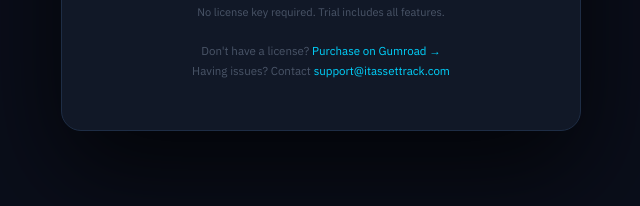
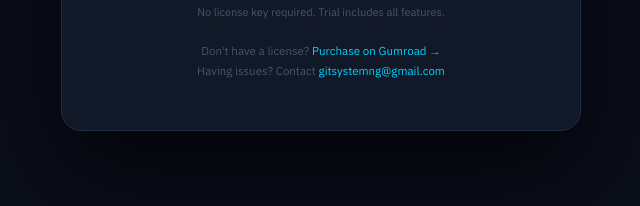
Before and after one commit to donaldDaboiku/itasset, a plain HTML site: page index.html in a window 1280 px wide. Shown: the part 571-777 px from the top of the page, 319-959 px from the left. Drawn offline with Linux system fonts and the light colour scheme; no server answers.

Commit message:
update email support

```diff
--- a/index.html
+++ b/index.html
@@ -71,7 +71,7 @@
 
     <div class="license-footer">
       Don't have a license? <a href="https://itassettrack.gumroad.com/l/itassettrack" target="_blank">Purchase on Gumroad →</a><br>
-      Having issues? Contact <a href="mailto:support@itassettrack.com">support@itassettrack.com</a>
+      Having issues? Contact <a href="mailto:gitsystemng@gmail.com">gitsystemng@gmail.com</a>
     </div>
   </div>
 </div>
```
